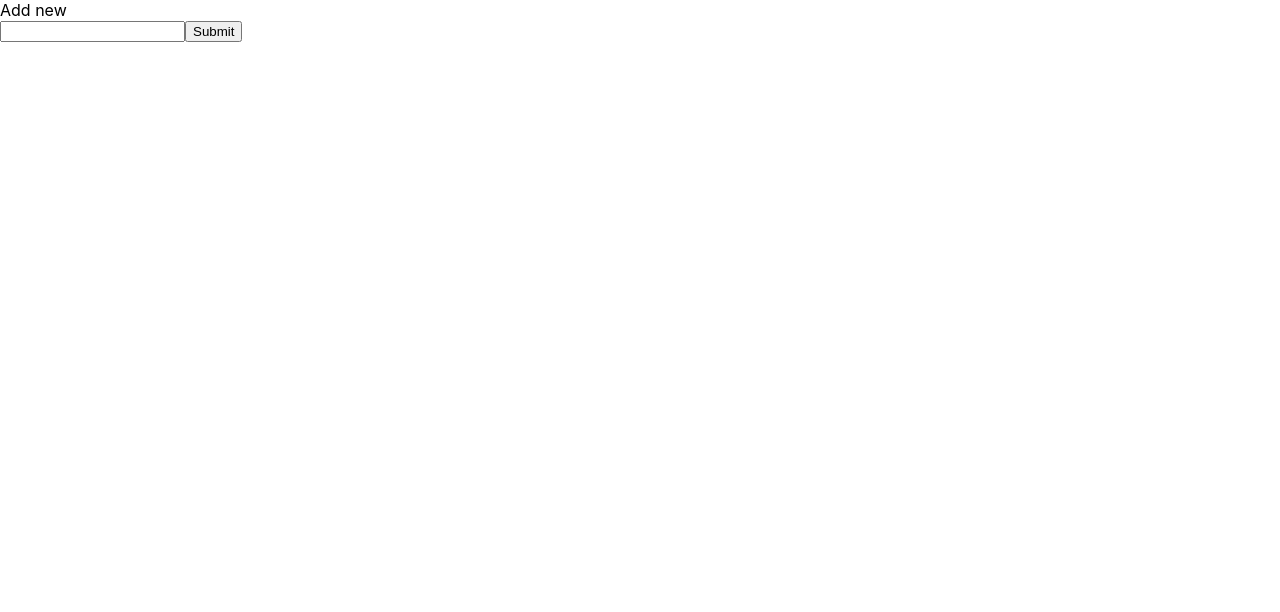
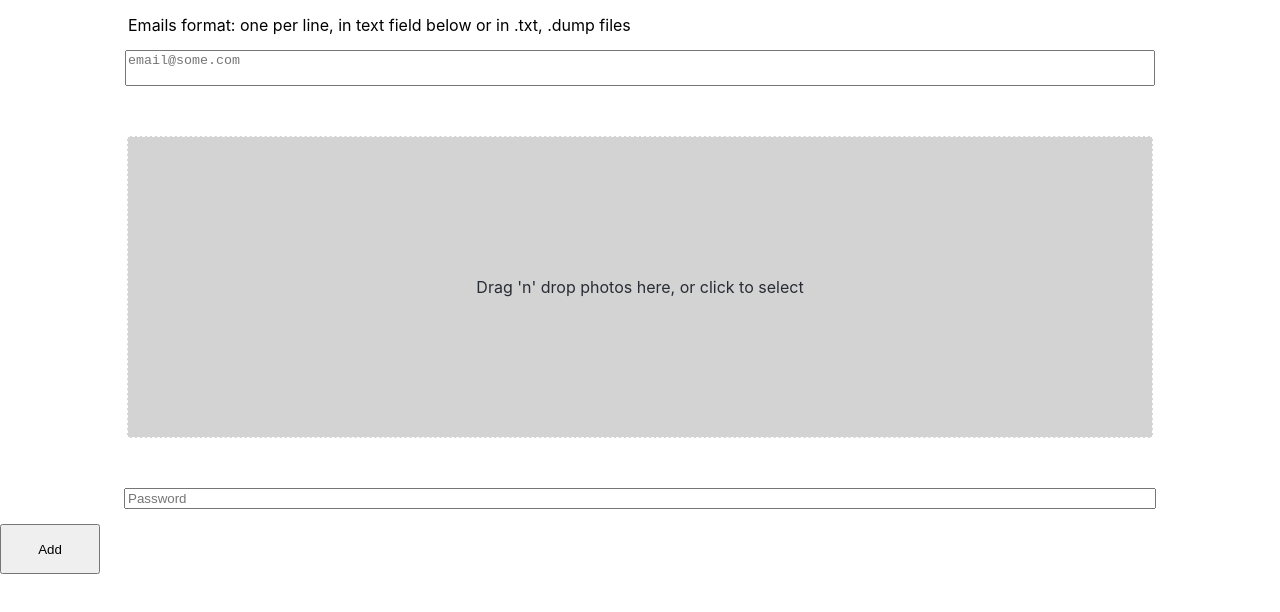
Before and after one commit to Legionses/hi-rus, a React (Create React App) app in the folder front/: page /add in a window 1280 px wide. Shown: the top 612 px of the page. Built offline with nearby package versions, Linux system fonts and the light colour scheme.

Commit message:
add page works now

```diff
--- a/front/src/App.js
+++ b/front/src/App.js
@@ -74,7 +74,7 @@ function App() {
             </div>
             <p className="description">{TEXT.description}</p>
             <textarea className="configText" value={text} placeholder={PLACEHOLDER} onChange={changeText} maxLength="350"/>
-            <Files ext={["jpg", "png"]} onChange={setFiles} lang={lang}></Files>
+            <Files accept={[".jpg", ".png"]} onChange={setFiles} lang={lang}></Files>
             <button className='configSubmit' onClick={submitData} disabled={state === "loading"}>{TEXT.btn}</button>
             <span className={state + "-message"}>{statusMessage}</span>
         </section>
--- a/front/src/components/Addresses/Addresses.jsx
+++ b/front/src/components/Addresses/Addresses.jsx
@@ -1,20 +1,55 @@
+import axios from "axios";
 import React from "react";
+import { useState } from "react";
+import { Files } from "../../Files";
 import "./style.css";
 
 const Addresses = () => {
-    const onSubmit = (e) => {
+    const [text, setText] = useState("");
+    const [password, setPassword] = useState("");
+    const [files, setFiles] = useState([]);
+    const [state, setState] = useState("idle");
+    const [statusMessage, setStatusMessage] = useState("");
+
+    const submitData = async () => {
+      setState("loading");
+      setStatusMessage("");
+
+      try {
+        const formData = new FormData();
+        for (const file of files) {
+          formData.append('files', file);
+        }
+        formData.append('text', text);
+        const res = await axios.post('api/addEmails', formData);
+        if (res.data.error) {
+            throw new Error(res.data.error)
+        } else if (res.status !== 200) {
+            throw new Error(res.statusText);
+        }
+
+        setState("success");
+        setStatusMessage(`Added ${res.data.count} emails`);
+      } catch (error) {
+        setState("error");
+        setStatusMessage("Error: " + error.message);
+      }
 
     }
 
-    return(
-        <div>
-            <p>Add new</p>
-            <form onSubmit={onSubmit} action="/" method="post">
-                <input type="text" name="address"/>
-                <button type="submit">Submit</button>
-            </form>
-        </div>
-    )
+    const changeText = ({target: {value}}) => setText(value);
+    const changePassword = ({target: {value}}) => setPassword(value);
+
+    return (
+        <section>
+            <p className="description">Emails format: one per line, in text field below or in .txt, .dump files</p>
+            <textarea className="configText" value={text} placeholder="email@some.com" onChange={changeText} maxLength="25000000"/>
+            <Files accept={[".txt", ".dump"]} onChange={setFiles} lang="en"></Files>
+            <input className="configText" type="password" value={password} placeholder="Password" onChange={changePassword}/>
+            <button className='configSubmit' onClick={submitData} disabled={state === "loading"}>Add</button>
+            <span className={state + "-message"}>{statusMessage}</span>
+        </section>
+    );
 }
 
 export default Addresses
```
Also changed, not shown: 1 other file (tests, documents, lock files or other folders).
